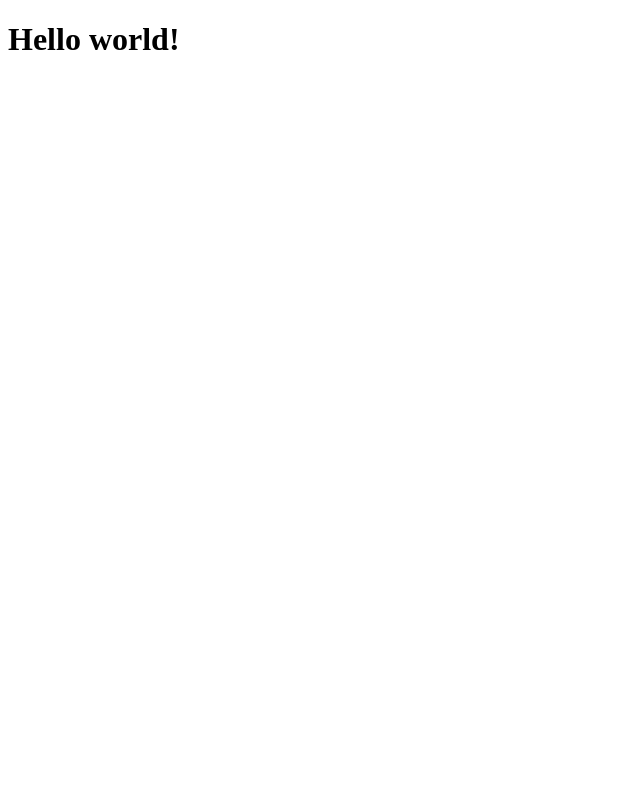
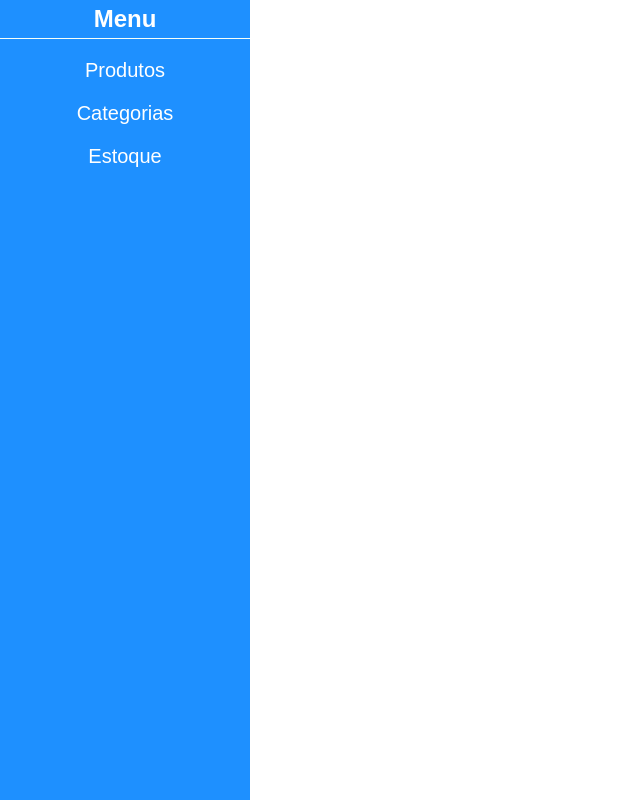
Before and after one commit to Gabriel-Sales-Mendonca/controlaestoque, a React (Create React App) app: page / in a window 1280 px wide. Shown: the whole page, without its empty margins (0-640 px from the left). Built offline with nearby package versions, Linux system fonts and the light colour scheme.

Commit message:
Iniciei a criação do Menu

```diff
--- a/package.json
+++ b/package.json
@@ -9,6 +9,7 @@
     "react": "^18.3.1",
     "react-dom": "^18.3.1",
     "react-scripts": "5.0.1",
+    "styled-components": "^6.1.13",
     "web-vitals": "^2.1.4"
   },
   "scripts": {
--- a/src/App.js
+++ b/src/App.js
@@ -1,8 +1,13 @@
+import Menu from './components/Menu'
+
+import GlobalStyles from './styles/GlobalStyles';
+
 function App() {
   return (
-    <div>
-      <h1>Hello world!</h1>
-    </div>
+    <>
+      <Menu />
+      <GlobalStyles />
+    </>
   );
 }
 
--- /dev/null
+++ b/src/components/Menu/index.js
@@ -0,0 +1,25 @@
+import React from 'react'
+
+import {Nav} from './styled'
+
+export default function Menu () {
+    return (
+        <Nav>
+            <div className='title'>
+                <h1>Menu</h1>
+            </div>
+
+            <ul>
+                <li>
+                    <p>Produtos</p>
+                </li>
+                <li>
+                    <p>Categorias</p>
+                </li>
+                <li>
+                    <p>Estoque</p>
+                </li>
+            </ul>
+        </Nav>
+    )
+}
--- /dev/null
+++ b/src/components/Menu/styled.js
@@ -0,0 +1,37 @@
+import styled from 'styled-components'
+
+
+
+export const Nav = styled.nav`
+    background-color: #1E90FF;
+    color: white;
+    position: fixed;
+    top: 0;
+    left: 0;
+    width: 250px;
+    height: 100%;
+
+    .title {
+        display: flex;
+        align-items: center;
+        justify-content: center;
+        margin-bottom: 10px;
+    }
+
+    h1 {
+        width: 100%;
+        text-align: center;
+        padding: 5px 2px;
+        border-bottom: 1px solid #F5FFFA;
+    }
+
+    ul {
+        list-style-type: none;
+    }
+
+    li {
+        font-size: 20px;
+        text-align: center;
+        padding: 10px 0;
+    }
+`
--- /dev/null
+++ b/src/styles/GlobalStyles.js
@@ -0,0 +1,14 @@
+import { createGlobalStyle } from 'styled-components'
+
+export default createGlobalStyle`
+    * {
+        margin: 0;
+        padding: 0;
+        box-sizing: border-box;
+        font-family: Arial, Helvetica, sans-serif;
+    }
+
+    html, body, #root {
+        height: 100%;
+    }
+`
```
Also changed, not shown: 1 other file (tests, documents, lock files or other folders).
